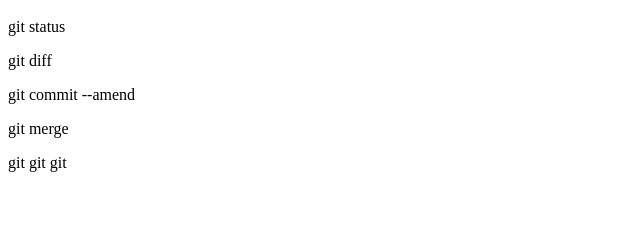
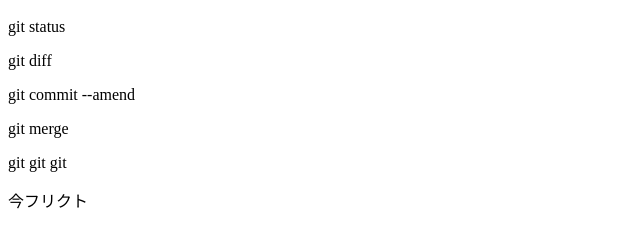
Before and after one commit to ny7314/mysite, a plain HTML site: page index.html in a window 1280 px wide. Shown: the part 57-304 px from the top of the page, without its empty margins (0-640 px from the left). Drawn offline with Linux system fonts and the light colour scheme.

Commit message:
今フリクト追記

```diff
--- a/index.html
+++ b/index.html
@@ -4,3 +4,4 @@
 <p>git commit --amend</p>
 <p>git merge </p>
 <p>git git git</p>
+<p>今フリクト</p>
```
